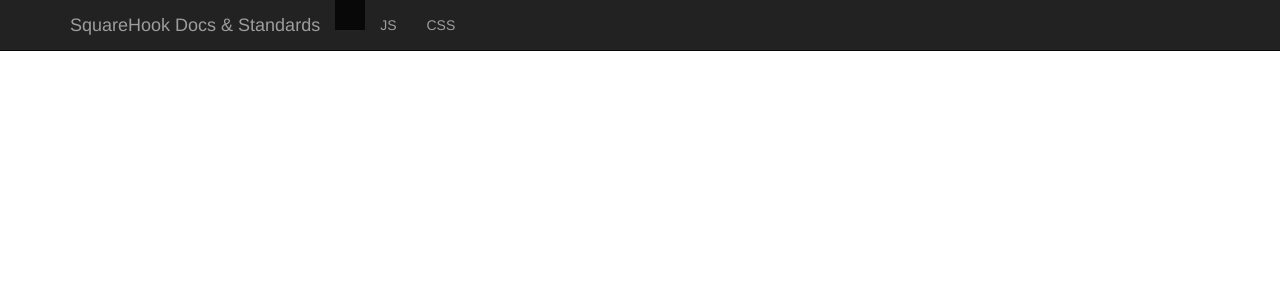
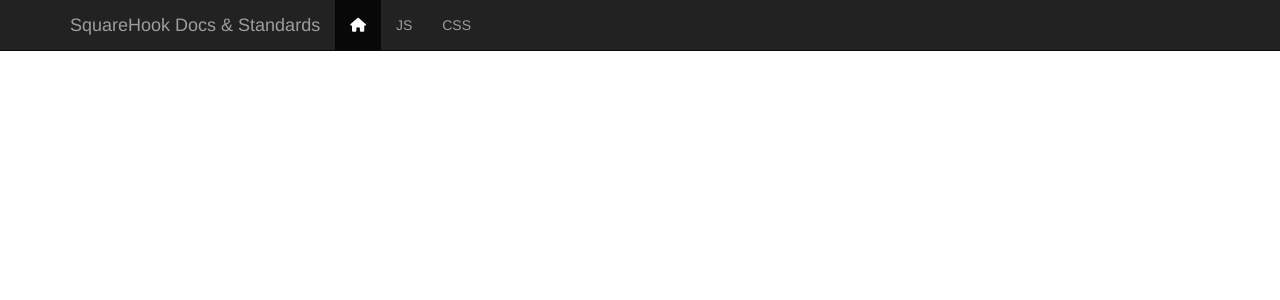
Before and after one commit to SquareHook/SquareHook.github.io, a Jekyll site: the page built from index.html, in a window 1280 px wide. Shown: the top 300 px of the page. Built offline with Jekyll 4.4.1, drawn with Linux system fonts in a browser that asks for light colours; nearby versions of some CDN libraries.

Commit message:
Update default.html

```diff
--- a/_layouts/default.html
+++ b/_layouts/default.html
@@ -11,8 +11,9 @@
 
     <title>{{ page.title }}</title>
 <link href="https://maxcdn.bootstrapcdn.com/bootstrap/3.3.6/css/bootstrap.min.css" rel="stylesheet" integrity="sha384-1q8mTJOASx8j1Au+a5WDVnPi2lkFfwwEAa8hDDdjZlpLegxhjVME1fgjWPGmkzs7" crossorigin="anonymous">
+
 <link refl="stylesheet" href="/stylesheets/stylesheet.css">
-
+<script src="https://use.fontawesome.com/fc8b24c4b3.js"></script>
   </head>
 
   <body>
```
